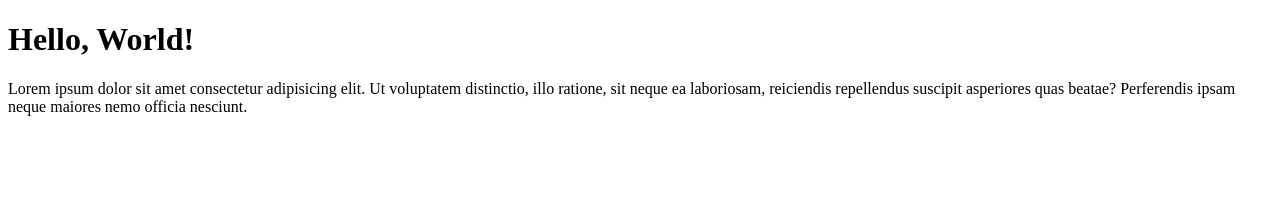
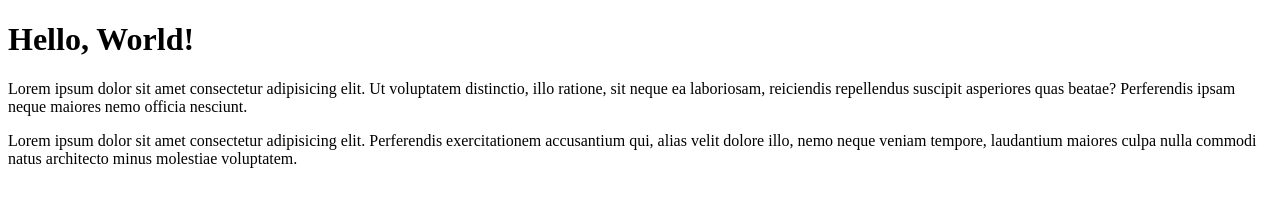
Before and after one commit to LuanCruz13/Hello-World, a plain HTML site: page example-website/index.html in a window 1280 px wide. Drawn offline with Linux system fonts and the light colour scheme.

Commit message:
Add parágrafo

```diff
--- a/example-website/index.html
+++ b/example-website/index.html
@@ -9,5 +9,7 @@
     <h1>Hello, World!</h1>
     <p>Lorem ipsum dolor sit amet consectetur adipisicing elit. Ut voluptatem distinctio, illo ratione, sit neque ea laboriosam, reiciendis repellendus suscipit asperiores quas beatae? Perferendis ipsam neque maiores nemo officia nesciunt.</p>
 
+    <p>Lorem ipsum dolor sit amet consectetur adipisicing elit. Perferendis exercitationem accusantium qui, alias velit dolore illo, nemo neque veniam tempore, laudantium maiores culpa nulla commodi natus architecto minus molestiae voluptatem.</p>
+
 </body>
 </html>
```
